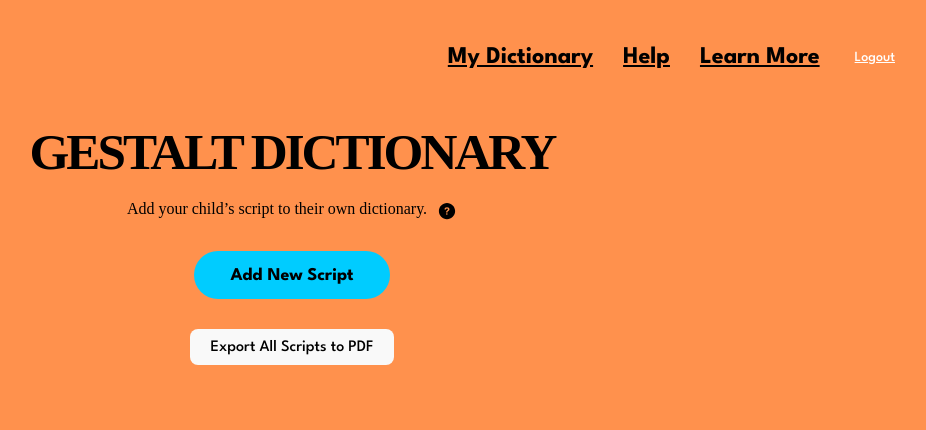
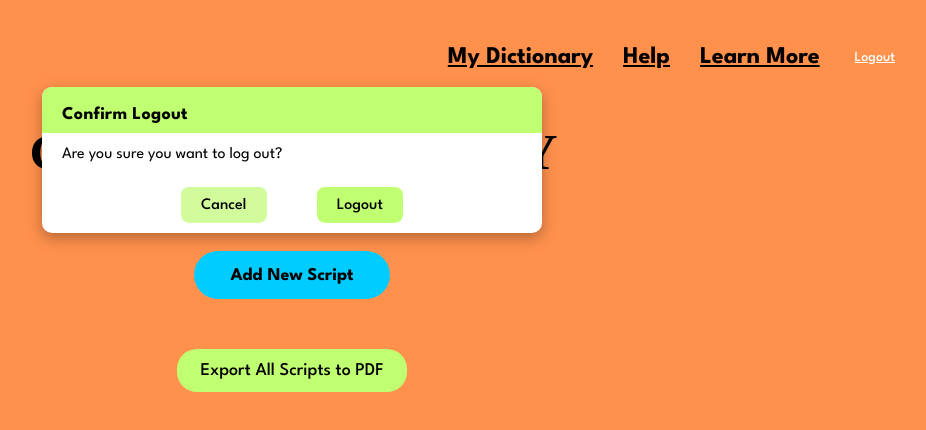
Before and after one commit to BraleeGilday/Gestalt-Dictionary-Web-App, a React (Vite) app: page /dictionary in a window 1280 px wide. Both pictures are taken after a click on the button "Logout". Shown: the top 430 px of the page, without its empty margins (348-1274 px from the left). Built offline with nearby package versions, Linux system fonts and the light colour scheme; the HTML template or start-up script is replaced by a standard one; a web font is replaced by a local one.

Commit message:
added confirmation styling

```diff
--- a/src/App.css
+++ b/src/App.css
@@ -568,17 +568,88 @@ select {
   background: white;
   border-radius: 10px;
   box-shadow: 0px 5px 15px rgba(0, 0, 0, 0.3);
-  padding: 20px;
+  padding: 0 !important;
   width: 500px;
   max-width: 90%;
+  margin: auto;
 }
+
+
+.logout-modal {
+  top: 20%;  /* Adjust this value to move the modal higher or lower */
+  left: 50%;
+}
+
 
 .modal-header, .modal-footer {
   display: flex;
-  justify-content: space-between;
   align-items: center;
+  padding: 10px;
 }
+
+.modal-header {
+  background-color: #c1ff72;
+  padding-bottom: 5px;
+  border-top-left-radius: 10px;
+  border-top-right-radius: 10px;
+  align-items: center;
+  padding-left: 20px;
+  padding-right: 20px;
+}
+
+.modal-title {
+  align-items: center;
+  font-weight: bold;
+  font-size: large;
+  padding-top: 4px;
+  letter-spacing: 0.25px;
+}
+
+.modal-body {
+  padding: 10px;
+  padding-left: 20px;
+  padding-right: 20px;
+}
+
+.modal-footer {
+  justify-content: center;
+  gap: 50px;
+}
+
+.modal-footer .btn {
+  background-color: #c1ff72;
+}
+
+
+.modal-footer .btn-secondary {
+  background-color: #d2fc9b;
+}
+
+/*
+.modal-footer .btn-primary {
+  background-color: rgb(249, 221, 225);
+}
+*/
 
 .modal-backdrop {
   background-color: rgba(0, 0, 0, 0.5);
 }
+
+
+.export-all-button {
+  margin-top: 20px;
+  border-radius: 20px;
+  text-align: center;
+  font-size: large;
+  border: 2px solid transparent;
+  font-weight: 500;
+  cursor: pointer;
+  transition: border-color 0.25s;
+  font-family: "League Spartan", system-ui, -apple-system, BlinkMacSystemFont, 'Segoe UI', 'Open Sans', 'Helvetica Neue', sans-serif;
+  background-color: #c1ff72;
+  align-items: center;
+}
+
+.export-all-button:hover {
+  border-color: #00ccff;
+}
--- a/src/components/ConfirmLogout.jsx
+++ b/src/components/ConfirmLogout.jsx
@@ -1,23 +1,13 @@
 import { Modal, Button } from "react-bootstrap";
-//import "bootstrap/dist/css/bootstrap.min.css";
 
-// https://react-bootstrap.netlify.app/docs/components/modal/
-
-function ConfirmLogout( {handleClose, showModal, onDelete, script} ) {
-
+function ConfirmLogout({ handleClose, showModal, onLogout }) {
     return (
-      <>
-        <Modal
-          show={showModal}
-          onHide={handleClose}
-          backdrop="static"
-          keyboard={false}
-        >
+        <Modal className="logout-modal" show={showModal} onHide={handleClose} backdrop="static" keyboard={false}>
             <Modal.Header>
-            <Modal.Title>Confirm Deletion</Modal.Title>
+                <Modal.Title>Confirm Logout</Modal.Title>
             </Modal.Header>
             <Modal.Body>
-            Are you sure you want to delete this script?
+                Are you sure you want to log out?
             </Modal.Body>
             <Modal.Footer>
                 <Button variant="secondary" onClick={handleClose}>
@@ -26,16 +16,15 @@ function ConfirmLogout( {handleClose, showModal, onDelete, script} ) {
                 <Button
                     variant="primary"
                     onClick={() => {
-                    onDelete(script._id);
+                        onLogout();
                         handleClose();
                     }}
                 >
-                Delete Script
+                    Logout
                 </Button>
             </Modal.Footer>
         </Modal>
-      </>
     );
 }
 
-export default ConfirmDelete
+export default ConfirmLogout;
--- a/src/components/Navigation.jsx
+++ b/src/components/Navigation.jsx
@@ -1,18 +1,19 @@
-import {Link, useNavigate} from 'react-router-dom'
+import { Link, useNavigate } from 'react-router-dom';
+import { useState } from "react";
 import { logoutUser } from '../../APIs/auth';
+import ConfirmLogout from '../components/ConfirmLogout';
 
 function Navigation() {
-
     const navigate = useNavigate();
+    const [showLogoutModal, setShowLogoutModal] = useState(false);
 
     const handleLogout = async () => {
         const result = await logoutUser();
-
         if (result.message) {
-            alert("Logged out successfully");
-            navigate("/");          // could change to /login if time
-        } else("Logout failed: " + result.error)
-
+            navigate("/");
+        } else {
+            console.error("Logout failed:", result.error);
+        }
     };
 
     return (
@@ -20,9 +21,16 @@ function Navigation() {
             <Link to="/dictionary" className='link'>My Dictionary</Link>
             <Link to="/help" className='link'>Help</Link>
             <Link to="/learn" className='link'>Learn More</Link>
-            <button className="logout-button" onClick={handleLogout}>Logout</button>
+            <button className="logout-button" onClick={() => setShowLogoutModal(true)}>Logout</button>
+
+            {/* Logout Confirmation Modal */}
+            <ConfirmLogout
+                showModal={showLogoutModal}
+                handleClose={() => setShowLogoutModal(false)}
+                onLogout={handleLogout}
+            />
         </nav>
-    )
+    );
 }
 
 export default Navigation;
--- a/src/pages/GestaltDictionary.jsx
+++ b/src/pages/GestaltDictionary.jsx
@@ -113,7 +113,7 @@ function GestaltDictionary({setScriptToEdit}) {
             <ScriptCollection scripts={scripts} onDelete={onDelete} onEdit={onEdit}></ScriptCollection>
 
             <div>
-                <button onClick={() => downloadAllScriptsPDF(scripts)}>
+                <button className="export-all-button" onClick={() => downloadAllScriptsPDF(scripts)}>
                     Export All Scripts to PDF
                 </button>
             </div>
```
Lines whose indentation alone changed are shown as unchanged.
